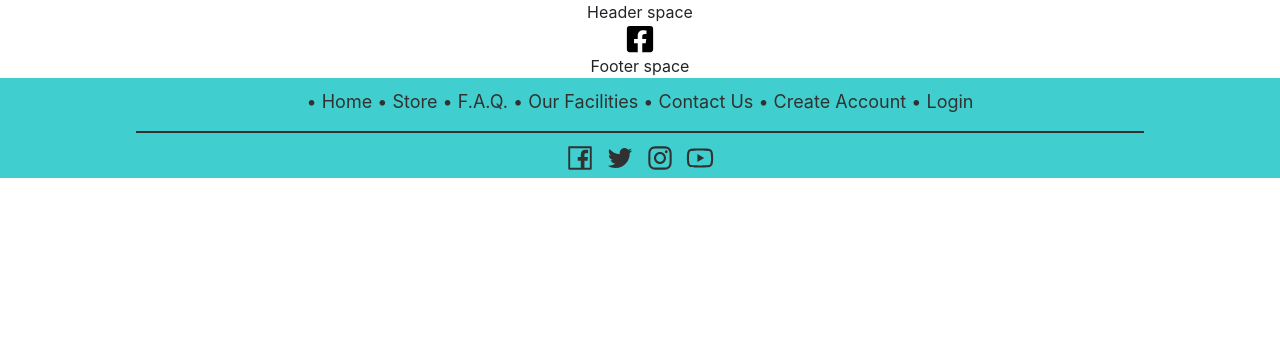
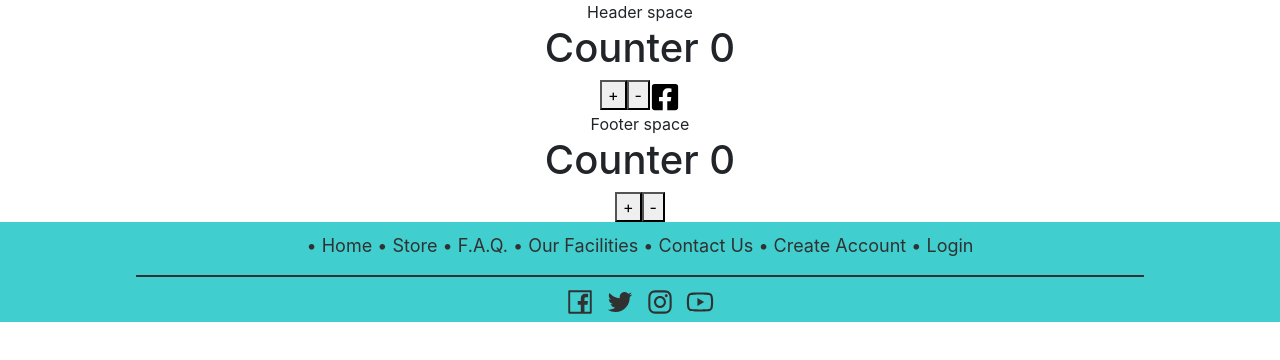
Before and after one commit to TBDG/primal-shop, a React (Create React App) app in the folder public/: page /test in a window 1280 px wide. Shown: the top 360 px of the page. Built offline with nearby package versions, Linux system fonts and the light colour scheme.

Commit message:
Redux setup complete

```diff
--- a/public/package.json
+++ b/public/package.json
@@ -10,7 +10,10 @@
     "react": "^16.13.1",
     "react-dom": "^16.13.1",
     "react-icons": "^3.11.0",
-    "react-scripts": "3.4.3"
+    "react-redux": "^7.2.1",
+    "react-scripts": "3.4.3",
+    "redux": "^4.0.5",
+    "redux-devtools-extension": "^2.13.8"
   },
   "scripts": {
     "start": "cross-env PORT=3100 react-scripts start",
--- a/public/src/App.js
+++ b/public/src/App.js
@@ -1,23 +1,36 @@
 import React from 'react';
 import './App.scss';
 import Footer from './Footer/footer.js';
+import {useDispatch, useSelector} from "react-redux";
+import {decrement, increment} from "./redux/reducer";
+import Tester from "./Tester";
 
 // Icon example will be removed later
 import { FaFacebookSquare } from 'react-icons/fa';
+
 
 function App() {
     let styles = {
         color: 'black',
         'font-size': 30,
     };
+    const count = useSelector(state => state.count);
+    const dispatch = useDispatch();
+
+
+
     return (
         <div className="App">
             <div> Header space</div>
             {/*<Header />*/}
+            <h1> Counter {count} </h1>
+            <button onClick={()=> dispatch(increment(count))}>+</button>
+            <button onClick={() => dispatch(decrement(count))}>-</button>
 
             {/*TODO Remove later*/}
             <FaFacebookSquare style={styles}></FaFacebookSquare>
             <div> Footer space</div>
+            <Tester/>
             <Footer />
         </div>
 
--- /dev/null
+++ b/public/src/Tester.js
@@ -0,0 +1,22 @@
+import React from 'react'
+import {useDispatch, useSelector} from "react-redux";
+import {decrement, increment} from "./redux/reducer";
+
+
+function Tester() {
+
+    const count = useSelector(state => state.count);
+    const dispatch = useDispatch();
+
+    return (
+        <div className="Tester">
+            <h1> Counter {count} </h1>
+            <button onClick={()=> dispatch(increment(count))}>+</button>
+            <button onClick={() => dispatch(decrement(count))}>-</button>
+
+        </div>
+
+    );
+}
+
+export default Tester;
--- a/public/src/index.js
+++ b/public/src/index.js
@@ -3,13 +3,19 @@ import ReactDOM from 'react-dom';
 import './index.css';
 import App from './App';
 import * as serviceWorker from './serviceWorker';
+import {Provider} from 'react-redux'
+import store from "./redux/store"
+
 
 ReactDOM.render(
-    <React.StrictMode>
-        <App/>
-    </React.StrictMode>,
-    document.getElementById('root'),
-);
+    <Provider store={store}>
+        <React.StrictMode>
+            <App/>
+        </React.StrictMode>
+    </Provider>,
+document.getElementById('root'),
+)
+;
 
 // If you want your app to work offline and load faster, you can change
 // unregister() to register() below. Note this comes with some pitfalls.
--- /dev/null
+++ b/public/src/redux/reducer.js
@@ -0,0 +1,33 @@
+const initialState = {
+    count: 0
+};
+
+const INCREMENT = 'INCREMENT';
+const DECREMENT = 'DECREMENT';
+
+//actions
+export const increment = (count) => {
+    return {
+        type: INCREMENT,
+        payload: count + 1
+    }
+}
+
+export const decrement = (count) => {
+    return {
+        type: DECREMENT,
+        payload: count - 1
+    }
+}
+
+//reducer
+export default function (state = initialState, action) {
+    switch (action.type) {
+        case INCREMENT:
+            return {...state, count:action.payload}
+        case DECREMENT:
+            return {...state, count:action.payload}
+        default:
+            return state
+    }
+}
--- /dev/null
+++ b/public/src/redux/store.js
@@ -0,0 +1,5 @@
+import reducer from "./reducer";
+import { createStore } from "redux";
+import { composeWithDevTools } from 'redux-devtools-extension';
+
+export default createStore(reducer, composeWithDevTools())
```
